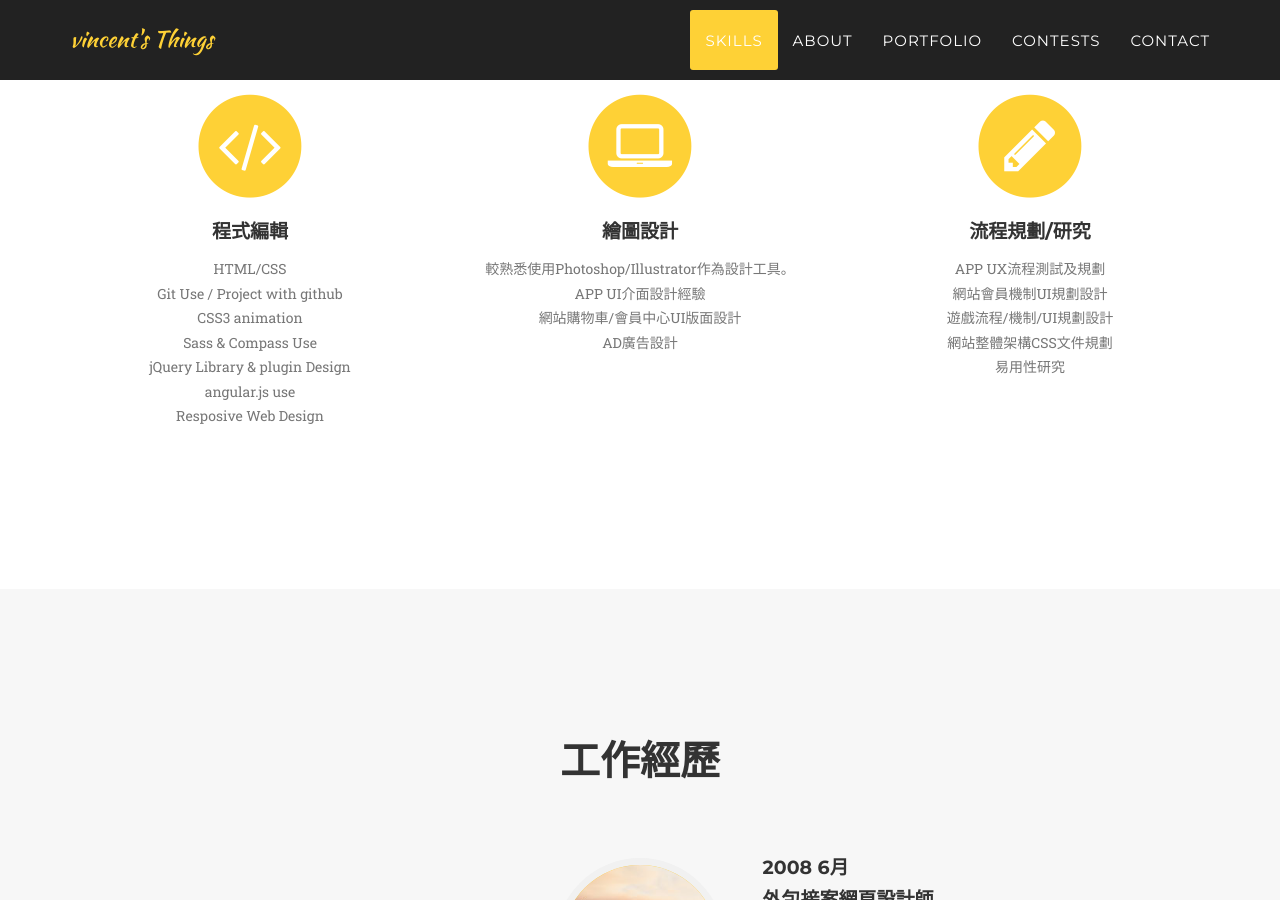
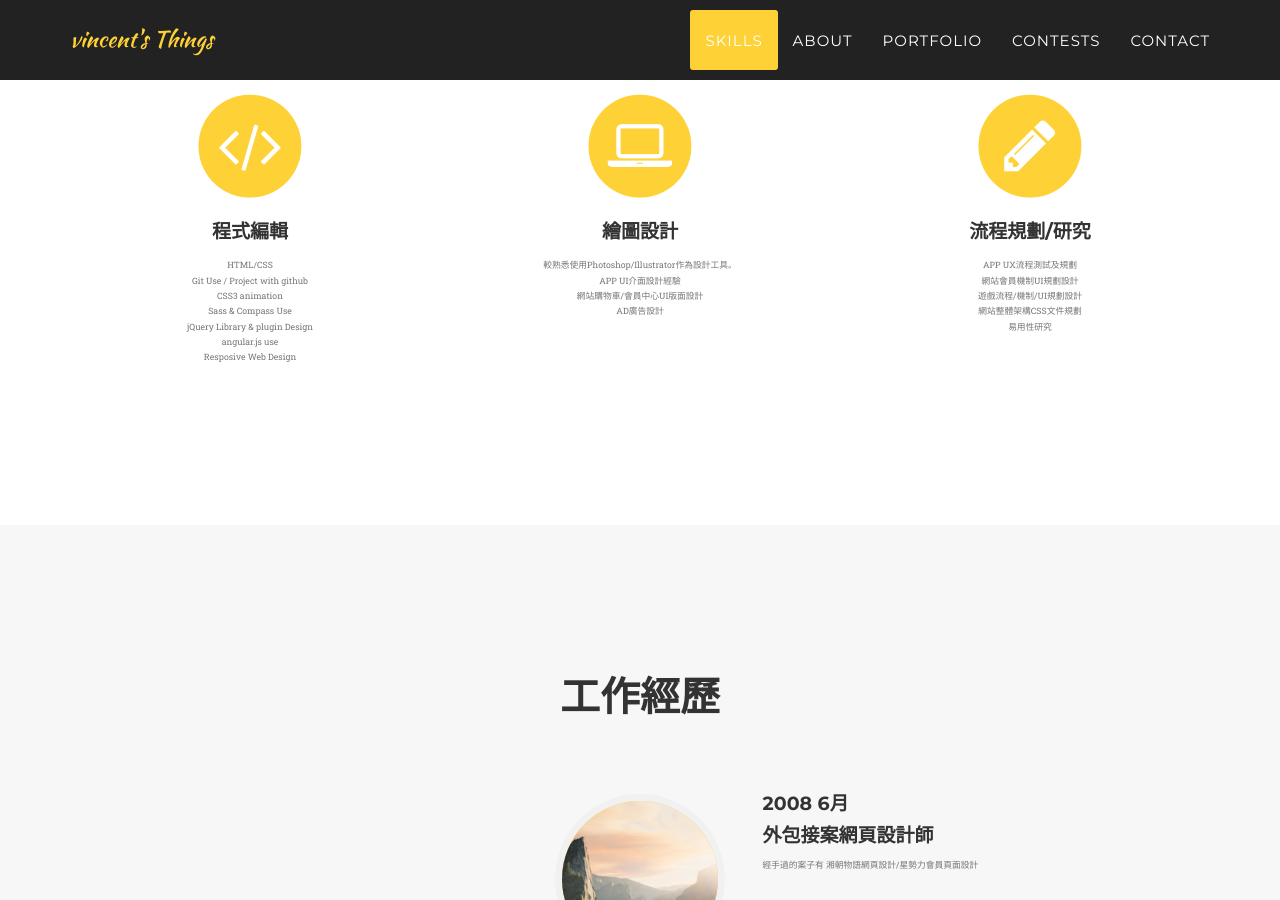
Before and after one commit to gnux123/gnux123.github.io, a Jekyll site: the page built from index.html, in a window 1280 px wide and 900 px high, scrolled down 1121 px. Built offline with Jekyll 4.4.1, drawn with Linux system fonts in a browser that asks for light colours; some web fonts are replaced.

Commit message:
add mixins and modified scss.

```diff
--- a/_sass/_agency.scss
+++ b/_sass/_agency.scss
@@ -19,12 +19,12 @@
 }
 
 p {
-    font-size: 14px;
+    @include fontSize(14px);
     line-height: 1.75;
 }
 
 p.large {
-    font-size: 16px;
+    @include fontSize(16px);
 }
 
 a,
@@ -374,8 +374,8 @@
     -webkit-transition: all ease .5s;
     -moz-transition: all ease .5s;
     transition: all ease .5s;
-    background: rgba(254,209,54,.9); /* Fallback when no plugin support */
-    background: rgba(254,209,54,.9);
+
+    @include backgroundTrans($secondary, 0.9);
 }
 
 #portfolio .portfolio-item .portfolio-link .portfolio-hover:hover {
--- /dev/null
+++ b/_sass/_mixin.scss
@@ -0,0 +1,19 @@
+//font-size translate
+@function calculateRem($size) {
+  $remSize: $size / 16px;
+  @return #{$remSize}rem;
+}
+
+@mixin fontSize($size) {
+  font-size: $size; //Fallback in px
+  font-size: calculateRem($size);
+}
+
+
+//background color
+@mixin backgroundTrans($color, $alpha) {
+  $rgba: rgba($color, $alpha);
+  $ie-hex-str: ie-hex-str($rgba);
+  background-color: $rgba;
+  filter:progid:DXImageTransform.Microsoft.gradient(startColorstr=#{$ie-hex-str},endColorstr=#{$ie-hex-str});
+}
--- a/css/style.scss
+++ b/css/style.scss
@@ -7,5 +7,7 @@
 $secondary: #fec503;
 $secondary-dark: #333333;
 
+@import "_mixin";
+
 @import "bootstrap.min";
 @import "agency";
```
